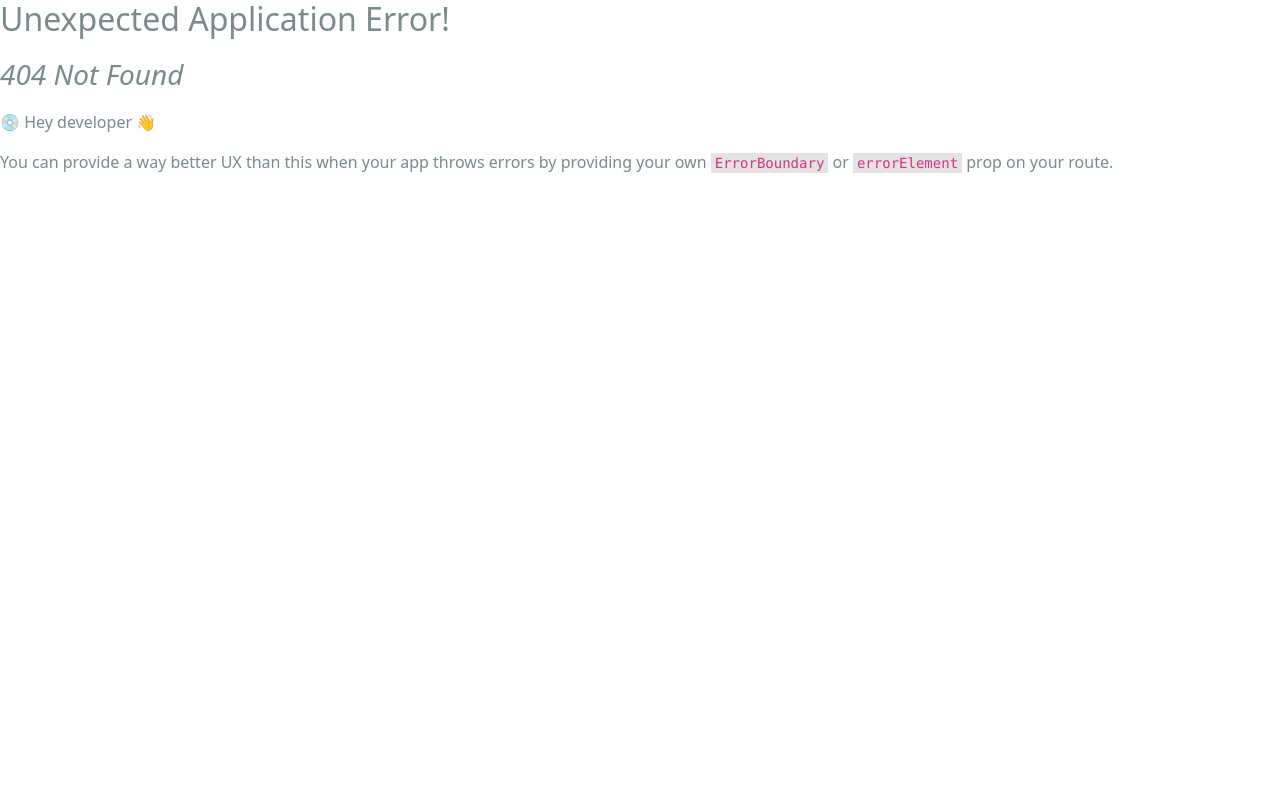
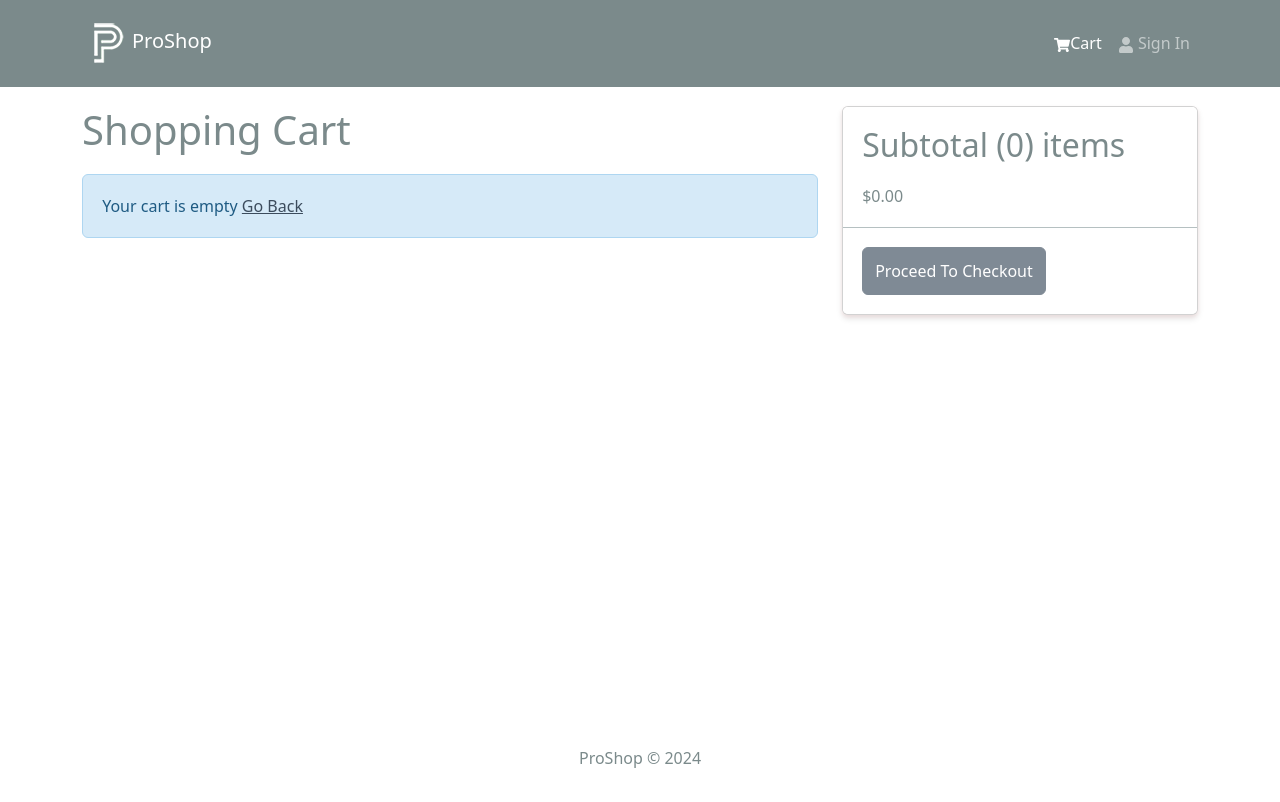
Before and after one commit to Shksantosh/ProShop, a React (Create React App) app in the folder frontend/: page /cart in a window 1280 px wide. Before the commit this address had no page. Shown: the top 802 px of the page. Built offline with nearby package versions, Linux system fonts and the light colour scheme.

Commit message:
Cart Screen

```diff
--- a/frontend/src/index.js
+++ b/frontend/src/index.js
@@ -13,6 +13,7 @@ import App from './App';
 import reportWebVitals from './reportWebVitals';
 import HomeScreen from './screens/HomeScreen';
 import ProductScreen from './screens/ProductScreen';
+import CartScreen from './screens/CartScreen';
 import store from './store';
 import { Provider } from 'react-redux';
 
@@ -21,6 +22,7 @@ const router = createBrowserRouter(
     <Route path='/' element={<App />}>
       <Route index={true} path='/' element={<HomeScreen />} />
       <Route path='/product/:id' element={<ProductScreen />} />
+      <Route path='/cart' element={<CartScreen />} />
     </Route>
   )
 )
--- /dev/null
+++ b/frontend/src/screens/CartScreen.jsx
@@ -0,0 +1,105 @@
+import { Link, useNavigate } from 'react-router-dom';
+import { useDispatch, useSelector } from 'react-redux';
+import {
+    Row,
+    Col,
+    ListGroup,
+    Image,
+    Form,
+    Button,
+    Card,
+} from 'react-bootstrap';
+import { FaTrash } from 'react-icons/fa';
+import Message from '../components/Message';
+import { addToCart } from '../slices/cartSlice';
+
+export const CartScreen = () => {
+    const navigate = useNavigate();
+    const dispatch = useDispatch();
+
+    const cart = useSelector((state) => state.cart);
+    const { cartItems } = cart;
+
+    const addToCartHandler = async (product, qty) => {
+        dispatch(addToCart({ ...product, qty }));
+    };
+
+    return (
+        <Row>
+            <Col md={8}>
+                <h1 style={{ marginBottom: '20px' }}>Shopping Cart</h1>
+                {cartItems.length === 0 ? (
+                    <Message>
+                        Your cart is empty <Link to='/'>Go Back</Link>
+                    </Message>
+                ) : (
+                    <ListGroup variant='flush'>
+                        {cartItems.map((item) => (
+                            <ListGroup.Item key={item._id}>
+                                <Row>
+                                    <Col md={2}>
+                                        <Image src={item.image} alt={item.name} fluid rounded />
+                                    </Col>
+                                    <Col md={3}>
+                                        <Link to={`/product/${item._id}`}>{item.name}</Link>
+                                    </Col>
+                                    <Col md={2}>${item.price}</Col>
+                                    <Col md={2}>
+                                        <Form.Control
+                                            as='select'
+                                            value={item.qty}
+                                            onChange={(e) => addToCartHandler(item, Number(e.target.value))
+                                            }
+                                        >
+                                            {[...Array(item.countInStock).keys()].map((x) => (
+                                                <option key={x + 1} value={x + 1}>
+                                                    {x + 1}
+                                                </option>
+                                            ))}
+                                        </Form.Control>
+                                    </Col>
+                                    <Col md={2}>
+                                        <Button
+                                            type='button'
+                                            variant='light'
+                                        >
+                                            <FaTrash />
+                                        </Button>
+                                    </Col>
+                                </Row>
+                            </ListGroup.Item>
+                        ))}
+                    </ListGroup>
+                )}
+            </Col>
+            <Col md={4}>
+                <Card>
+                    <ListGroup variant='flush'>
+                        <ListGroup.Item>
+                            <h2>
+                                Subtotal ({cartItems.reduce((acc, item) => acc + item.qty, 0)})
+                                items
+                            </h2>
+                            $
+                            {cartItems
+                                .reduce((acc, item) => acc + item.qty * item.price, 0)
+                                .toFixed(2)}
+                        </ListGroup.Item>
+                        <ListGroup.Item>
+                            <Button
+                                type='button'
+                                className='btn-block'
+                                disabled={cartItems.length === 0}
+                            >
+                                Proceed To Checkout
+                            </Button>
+                        </ListGroup.Item>
+                    </ListGroup>
+                </Card>
+            </Col>
+        </Row>
+    )
+}
+
+
+export default CartScreen
```
